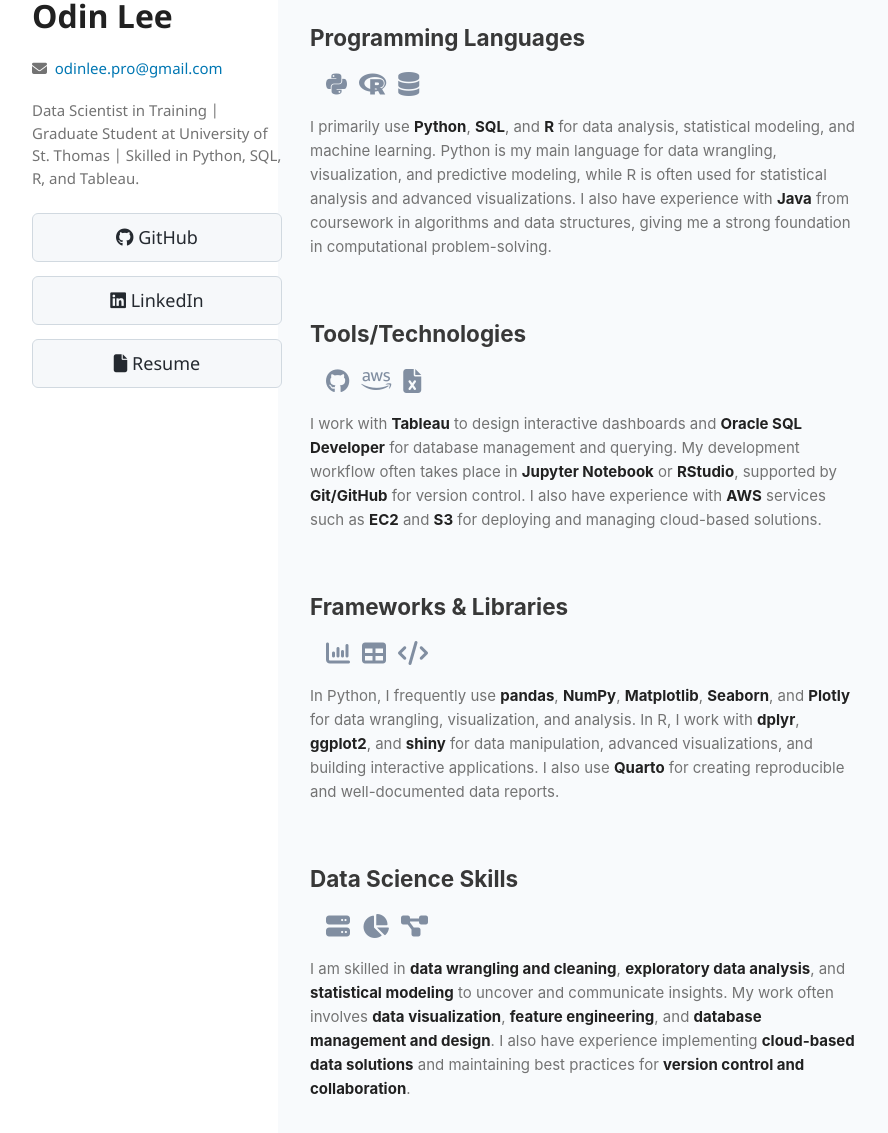
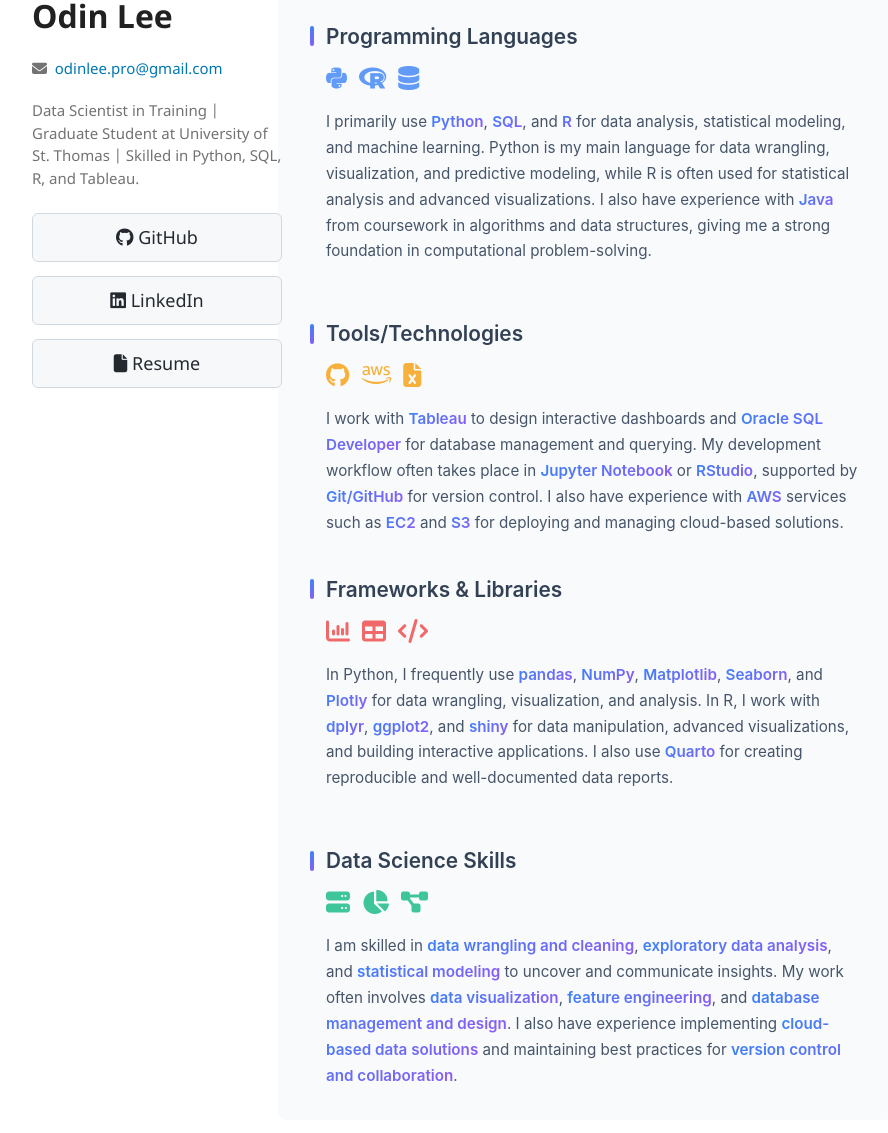
Before and after one commit to OdinLeePro/OdinLeePro.github.io, a Jekyll site: the page built from index.md, in a window 1280 px wide and 1400 px high, scrolled down 3278 px. Shown: the part 247-1380 px from the top of the window, without its empty margins (178-1066 px from the left). Built offline with Jekyll 4.4.1, drawn with Linux system fonts in a browser that asks for light colours.

Commit message:
Update style.scss

```diff
--- a/assets/css/style.scss
+++ b/assets/css/style.scss
@@ -227,16 +227,16 @@
     margin-top: 2rem;
 }
 
-.skill-section {
+.skill-card {
     position: relative;
     transition: all 0.3s ease;
 }
 
-.skill-section:hover {
+.skill-card:hover {
     transform: translateY(-2px);
 }
 
-.skill-section h2 {
+.skill-card h2 {
     color: #334155;
     margin-bottom: 1rem;
     font-size: 1.3rem;
@@ -245,7 +245,7 @@
     padding-left: 1rem;
 }
 
-.skill-section h2::before {
+.skill-card h2::before {
     content: '';
     position: absolute;
     left: 0;
@@ -279,7 +279,7 @@
     transform: scale(1.1);
 }
 
-.skill-section p {
+.skill-card p {
     color: #475569;
     line-height: 1.7;
     margin: 0;
@@ -287,7 +287,7 @@
     padding-left: 1rem;
 }
 
-.skill-section strong {
+.skill-card strong {
     color: #1e293b;
     font-weight: 600;
     background: linear-gradient(135deg, #3b82f6, #8b5cf6);
@@ -297,10 +297,10 @@
 }
 
 /* Staggered animation on load */
-.skill-section:nth-child(1) { animation: slideUp 0.6s ease 0.1s both; }
-.skill-section:nth-child(2) { animation: slideUp 0.6s ease 0.2s both; }
-.skill-section:nth-child(3) { animation: slideUp 0.6s ease 0.3s both; }
-.skill-section:nth-child(4) { animation: slideUp 0.6s ease 0.4s both; }
+.skill-card:nth-child(1) { animation: slideUp 0.6s ease 0.1s both; }
+.skill-card:nth-child(2) { animation: slideUp 0.6s ease 0.2s both; }
+.skill-card:nth-child(3) { animation: slideUp 0.6s ease 0.3s both; }
+.skill-card:nth-child(4) { animation: slideUp 0.6s ease 0.4s both; }
 
 @keyframes slideUp {
     from {
@@ -312,6 +312,19 @@
         transform: translateY(0);
     }
 }
+
+/* Different icon colors for variety */
+.skill-card:nth-child(1) .skill-icon { color: #3b82f6; }
+.skill-card:nth-child(1) .skill-icon:hover { color: #1d4ed8; }
+
+.skill-card:nth-child(2) .skill-icon { color: #f59e0b; }
+.skill-card:nth-child(2) .skill-icon:hover { color: #d97706; }
+
+.skill-card:nth-child(3) .skill-icon { color: #ef4444; }
+.skill-card:nth-child(3) .skill-icon:hover { color: #dc2626; }
+
+.skill-card:nth-child(4) .skill-icon { color: #10b981; }
+.skill-card:nth-child(4) .skill-icon:hover { color: #059669; }
 
 /*==========================*/
 /*   Mobile Layout Styles   */
@@ -375,7 +388,7 @@
     }
 
     /* Alternating positioning for visual interest */
-    .skill-section:nth-child(even) {
+    .skill-card:nth-child(even) {
         margin-top: 1rem;
     }
 }
@@ -395,7 +408,7 @@
         gap: 2rem;
     }
 
-    .skill-section:nth-child(even) {
+    .skill-card:nth-child(even) {
         margin-top: 0;
     }
 }
```
